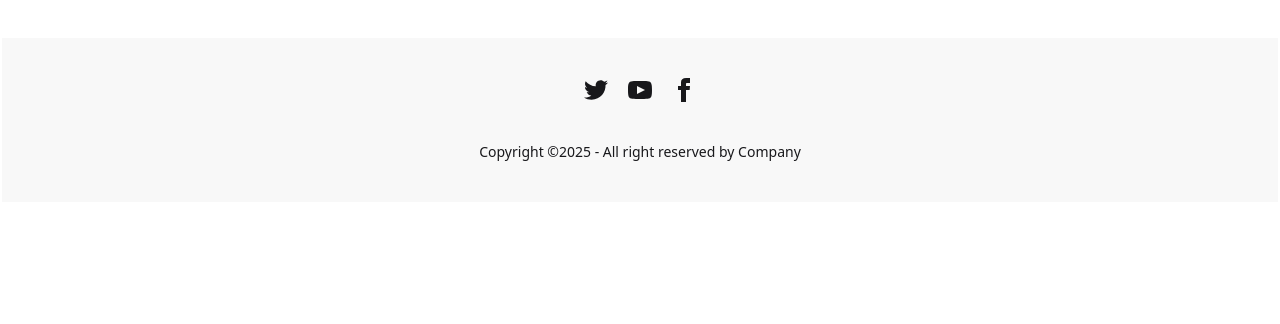
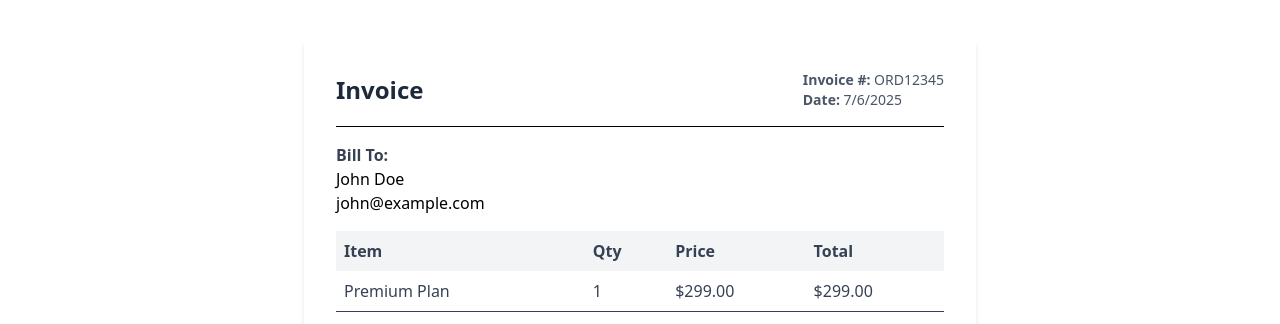
Before and after one commit to sandeep25sahu/CN_Assignment, a Vue app: page / in a window 1280 px wide. Shown: the part 2463-2787 px from the top of the page. Before the commit the page ends 2667 px from the top, so only its background shows below. Built offline with nearby package versions, Linux system fonts and the light colour scheme.

Commit message:
Invoice added

```diff
--- a/package.json
+++ b/package.json
@@ -12,6 +12,8 @@
     "@tailwindcss/vite": "^4.1.11",
     "animate.css": "^4.1.1",
     "aos": "^2.3.4",
+    "html2canvas": "^1.4.1",
+    "jspdf": "^3.0.1",
     "pinia": "^3.0.3",
     "tailwindcss": "^4.1.11",
     "vue": "^3.5.17",
--- /dev/null
+++ b/src/components/InvoicePage/InvoicePage.vue
@@ -0,0 +1,118 @@
+<template>
+  <div>
+    <!-- Invoice Section -->
+    <div
+      id="invoice"
+      class="bg-white p-8 mt-6 shadow-md rounded-md w-full max-w-2xl mx-auto"
+    >
+      <!-- Header -->
+      <div class="border-b pb-4 mb-4 flex justify-between items-center">
+        <h1 class="text-2xl font-bold text-gray-800">Invoice</h1>
+        <div class="text-gray-600 text-sm">
+          <p><strong>Invoice #:</strong> {{ order.id }}</p>
+          <p><strong>Date:</strong> {{ order.date }}</p>
+        </div>
+      </div>
+
+      <!-- Customer -->
+      <div class="mb-4">
+        <p class="text-gray-700"><strong>Bill To:</strong></p>
+        <p>{{ order.customerName }}</p>
+        <p>{{ order.customerEmail }}</p>
+      </div>
+
+      <!-- Table -->
+      <table class="w-full text-left mb-4">
+        <thead>
+          <tr class="bg-gray-100 text-gray-700">
+            <th class="py-2 px-2">Item</th>
+            <th class="py-2 px-2">Qty</th>
+            <th class="py-2 px-2">Price</th>
+            <th class="py-2 px-2">Total</th>
+          </tr>
+        </thead>
+        <tbody>
+          <tr
+            v-for="item in order.items"
+            :key="item.name"
+            class="border-b text-gray-700"
+          >
+            <td class="py-2 px-2">{{ item.name }}</td>
+            <td class="py-2 px-2">{{ item.quantity }}</td>
+            <td class="py-2 px-2">{{ formatPrice(item.price) }}</td>
+            <td class="py-2 px-2">{{ formatPrice(item.price * item.quantity) }}</td>
+          </tr>
+        </tbody>
+      </table>
+
+      <!-- Total -->
+      <div class="text-right text-lg font-semibold text-gray-800">
+        Grand Total: {{ formatPrice(order.total) }}
+      </div>
+
+      <!-- Download button -->
+      <button
+        @click="downloadPDF"
+        class="mt-6 bg-green-600 text-white px-4 py-2 rounded hover:bg-green-700"
+      >
+        Download PDF
+      </button>
+    </div>
+  </div>
+</template>
+
+<script setup>
+import { ref, nextTick } from "vue";
+import jsPDF from "jspdf";
+import html2canvas from "html2canvas";
+
+// Example order data
+const order = ref({
+  id: "ORD12345",
+  date: new Date().toLocaleDateString(),
+  customerName: "John Doe",
+  customerEmail: "john@example.com",
+  items: [
+    { name: "Premium Plan", quantity: 1, price: 299 },
+    { name: "Support Add-on", quantity: 1, price: 49 }
+  ],
+  total: 348
+});
+
+function formatPrice(value) {
+  return "$" + value.toFixed(2);
+}
+
+async function downloadPDF() {
+  await nextTick();
+  const element = document.getElementById("invoice");
+  if (element) {
+    // Force fallback colors to avoid oklch errors
+    element.style.backgroundColor = "white";
+    element.style.color = "black";
+    element.querySelectorAll("*").forEach(child => {
+      child.style.backgroundColor = "white";
+      child.style.color = "black";
+    });
+
+    const canvas = await html2canvas(element, {
+      scale: 2,
+      useCORS: true
+    });
+    const imgData = canvas.toDataURL("image/png");
+
+    const pdf = new jsPDF("p", "mm", "a4");
+    const pdfWidth = pdf.internal.pageSize.getWidth();
+    const pdfHeight = (canvas.height * pdfWidth) / canvas.width;
+
+    pdf.addImage(imgData, "PNG", 0, 0, pdfWidth, pdfHeight);
+    pdf.save(`Invoice_${order.value.id}.pdf`);
+  } else {
+    console.error("Invoice element not found!");
+  }
+}
+</script>
+
+<style scoped>
+/* Optional custom styles if needed */
+</style>
--- a/src/views/Home.vue
+++ b/src/views/Home.vue
@@ -4,6 +4,7 @@ import Content from '../components/Home_Page/Content.vue';
 import Testimony from '../components/Home_Page/Testimony.vue';
 import AboutUs from './AboutUs.vue'
 import OrderPage from '../components/ProductCard/OrderPage.vue';
+import InvoicePage from '../components/InvoicePage/InvoicePage.vue';
 
 
 </script>
@@ -14,6 +15,7 @@ import OrderPage from '../components/ProductCard/OrderPage.vue';
     <Content2/>
     <Testimony/>
     <OrderPage/>
+    <InvoicePage/>
 
 
 </template>
```
Also changed, not shown: 1 other file (tests, documents, lock files or other folders).
